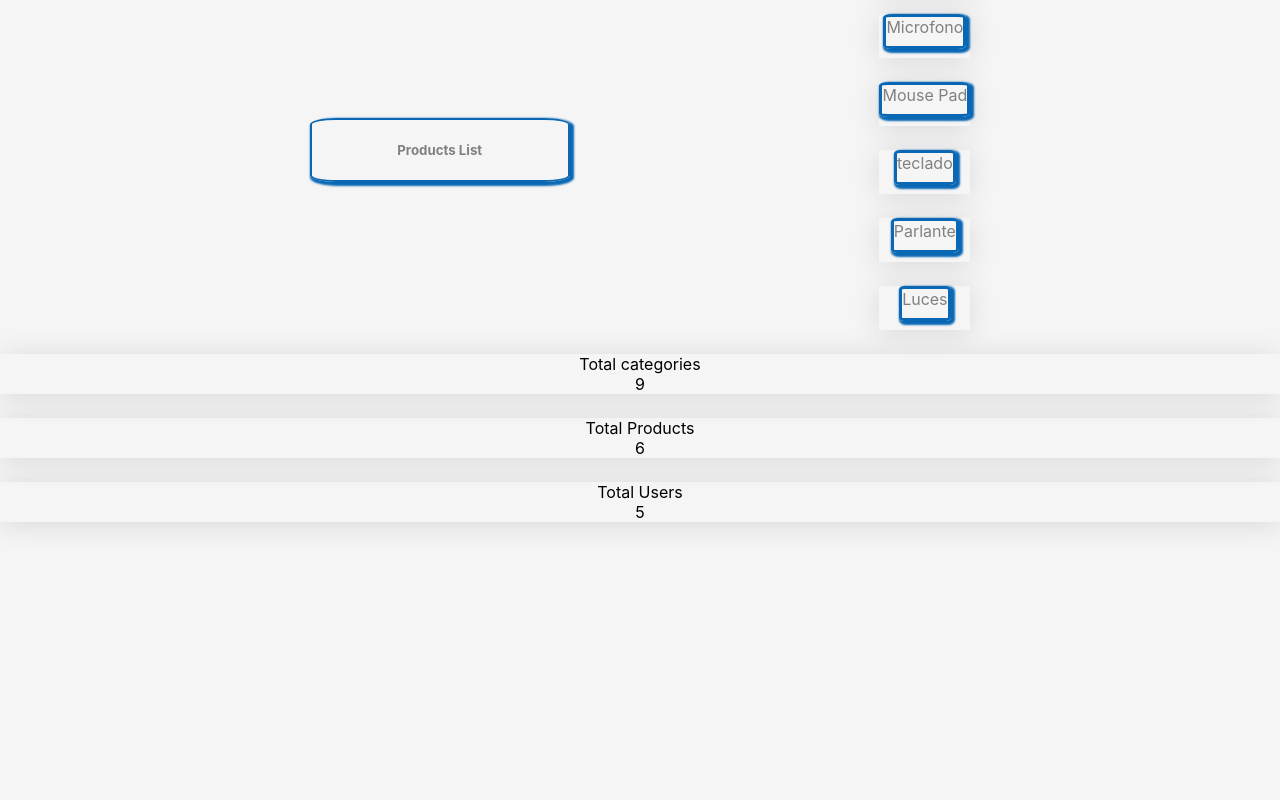
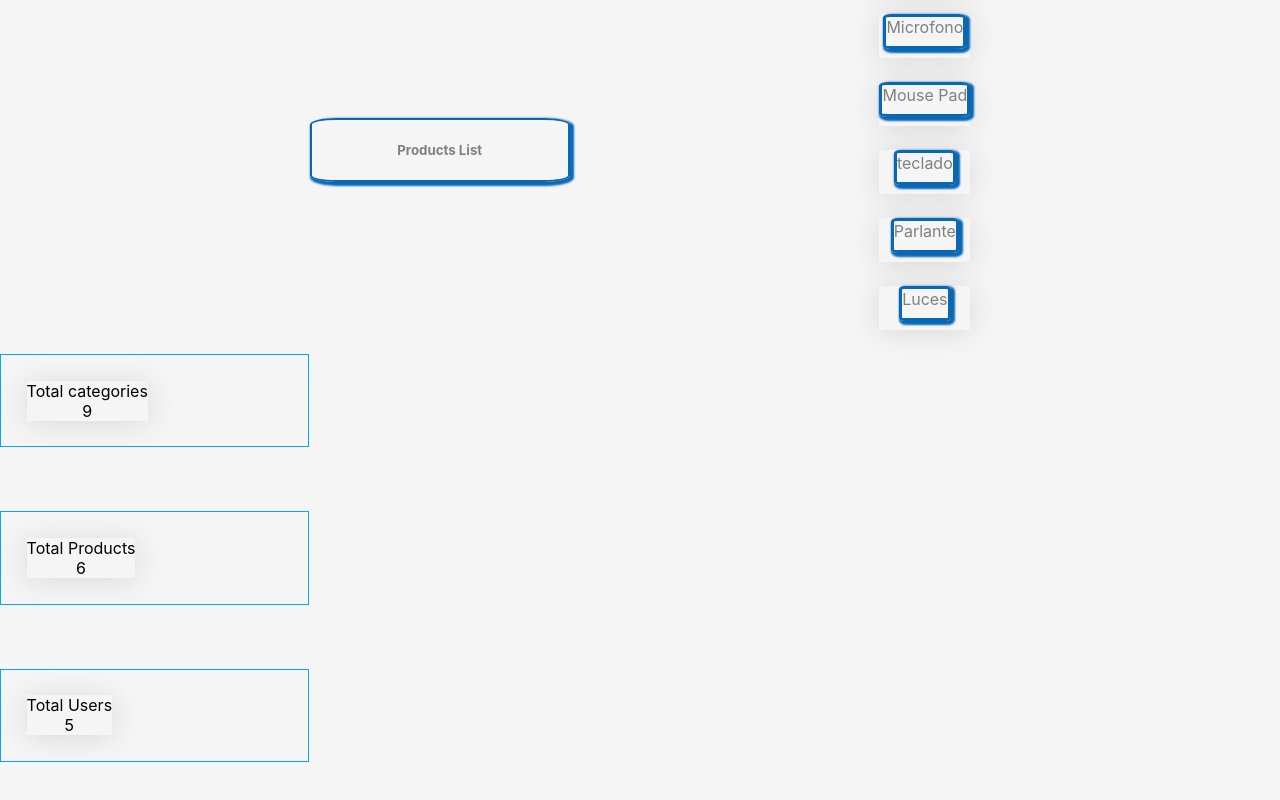
Before and after one commit to nachoetienotmoine/dashboard-goffice, a React (Create React App) app: page / in a window 1280 px wide. Shown: the part 1202-2002 px from the top of the page. Before the commit the page ends 1748 px from the top, so only its background shows below. Built offline with nearby package versions, Linux system fonts and the light colour scheme.

Commit message:
intentando agregar iconos
agregando iconos

```diff
--- a/package.json
+++ b/package.json
@@ -3,6 +3,7 @@
   "version": "0.1.0",
   "private": true,
   "dependencies": {
+    "@fortawesome/react-fontawesome": "^0.2.0",
     "@testing-library/jest-dom": "^5.16.5",
     "@testing-library/react": "^13.4.0",
     "@testing-library/user-event": "^13.5.0",
--- a/src/assets/css/App.css
+++ b/src/assets/css/App.css
@@ -92,7 +92,7 @@ body{
   border: solid 3px;
   border-color: #0ff;
   border-radius: 10%;
-  box-shadow: 2px 2px 2px 2px #0ff;
+  box-shadow: 2px 2px 2px 2px rgb(0, 166, 255);
   color: #0ff;
 }
 
@@ -103,6 +103,17 @@ body{
   justify-content: center;
 
 
+
+}
+
+.PincipalCard{
+  display: flex;
+  flex-direction: row;
+  padding: 2%;
+  border: solid 1px rgb(0, 166, 255);
+  height: 20%;
+  width: 20%;
+  margin-bottom: 5%;
 
 }
 
--- a/src/components/App.js
+++ b/src/components/App.js
@@ -1,4 +1,5 @@
 import logo from '../assets/images/Logo_GOffice.png';
+import { FontAwesomeIcon } from '@fortawesome/react-fontawesome'
 import '../assets/css/App.css';
 import LastProductCreate from './LastProductCreate';
 import LastUserCreate from './LastUserCreate';
--- a/src/components/smallCard.js
+++ b/src/components/smallCard.js
@@ -3,7 +3,7 @@ import PropTypes from 'prop-types';
 
 function SmallCard(props){
     return(
-        <div className="col-md-4 mb-4">
+        <div className="PincipalCard">
             <div className={`card border-left-${props.color} shadow h-100 py-2`}>
                 <div className="card-body">
                     <div className="row no-gutters align-items-center">
@@ -28,7 +28,7 @@ SmallCard.defaultProps = {
     title: 'No Title',
     color: 'success',
     cuantity: 'No cuatity',
-    icon: 'fa-clipboard-list'
+    icon: 'fas fa-user-secret',
 }
 
 /* PROPTYPES */
```
Also changed, not shown: 1 other file (tests, documents, lock files or other folders).
